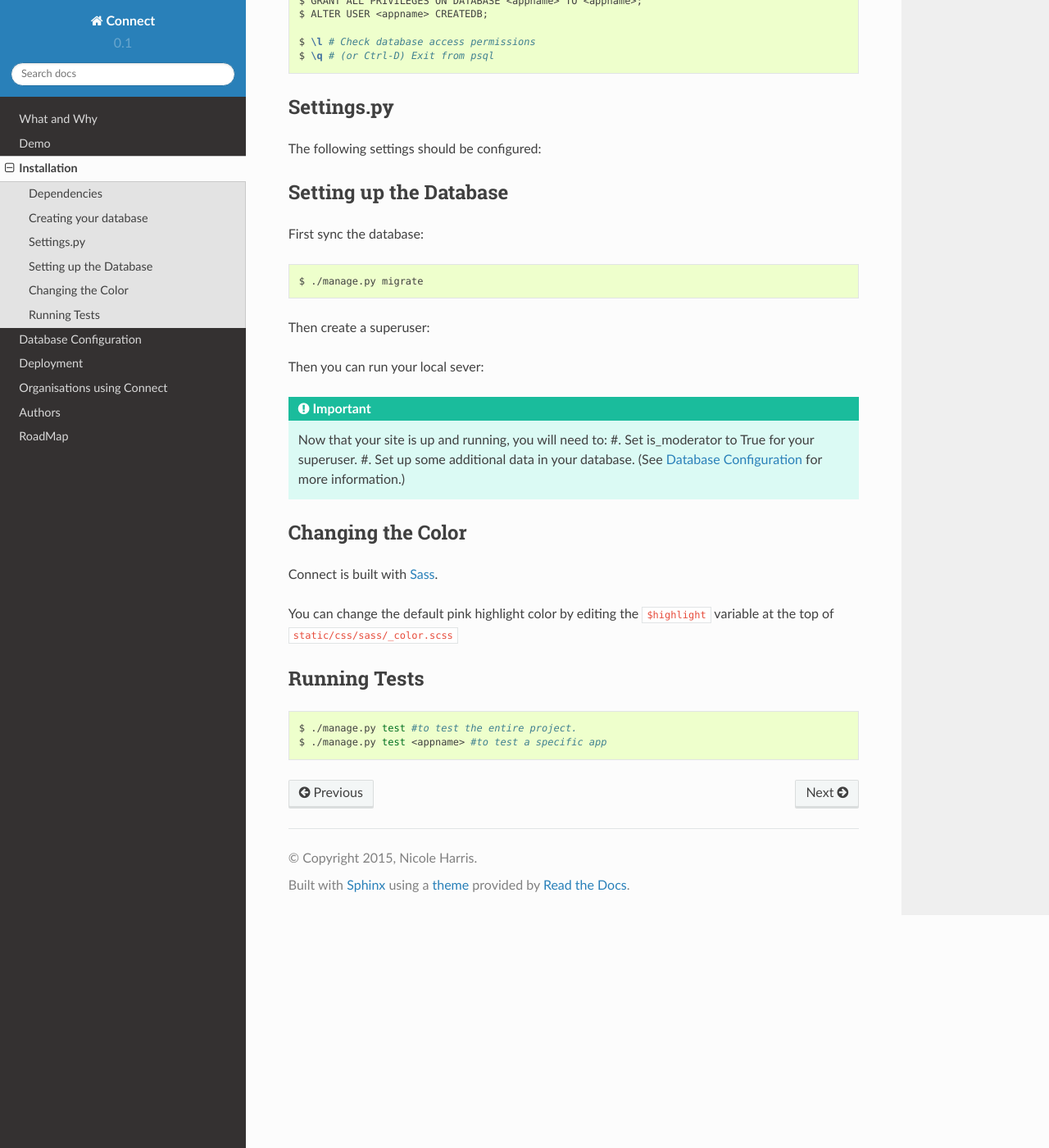
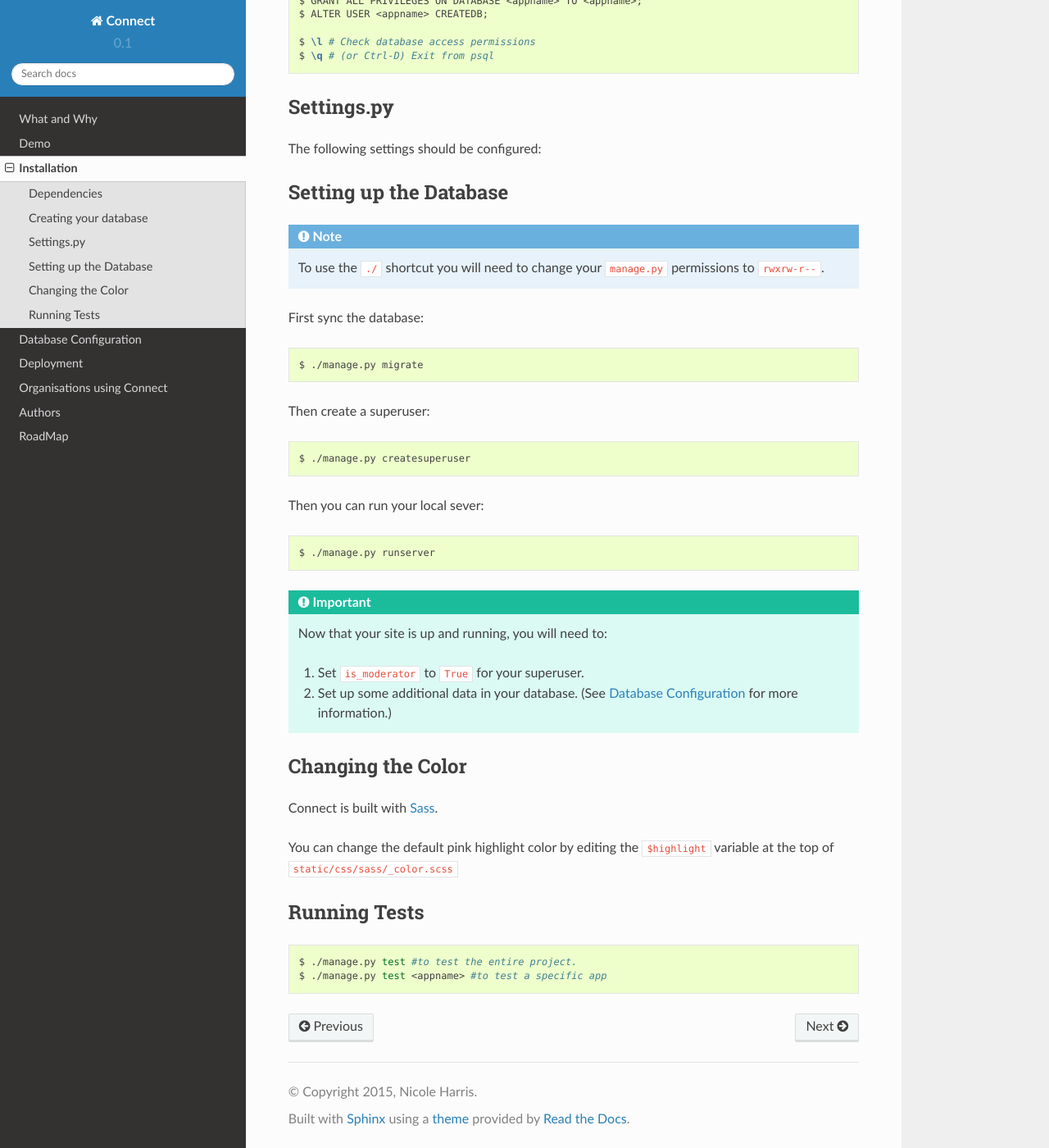
Before and after one commit to nlhkabu/connect, a Sphinx documentation site: the page built from docs/installation.rst, in a window 1280 px wide and 1400 px high, scrolled down 938 px. Shown: the whole window at 82% size. Built offline with Sphinx 7.4.7 and the Read the Docs theme 2.0.0, drawn with Linux system fonts in a browser that asks for light colours.

Commit message:
Add documentation about creating a superuser

```diff
--- a/docs/installation.rst
+++ b/docs/installation.rst
@@ -71,6 +71,10 @@ The following settings should be configured:
 Setting up the Database
 _______________________
 
+.. note::
+    To use the ``./`` shortcut you will need to change your ``manage.py``
+    permissions to ``rwxrw-r--``.
+
 First sync the database:
 
 .. code-block:: bash
@@ -81,18 +85,21 @@ First sync the database:
 Then create a superuser:
 
 .. code-block:: bash
+
     $ ./manage.py createsuperuser
 
 
 Then you can run your local sever:
 
 .. code-block:: bash
+
     $ ./manage.py runserver
 
 
 .. important::
     Now that your site is up and running, you will need to:
-    #. Set is_moderator to True for your superuser.
+
+    #. Set ``is_moderator`` to ``True`` for your superuser.
     #. Set up some additional data in your database. (See :doc:`configuration` for more information.)
 
 
```
